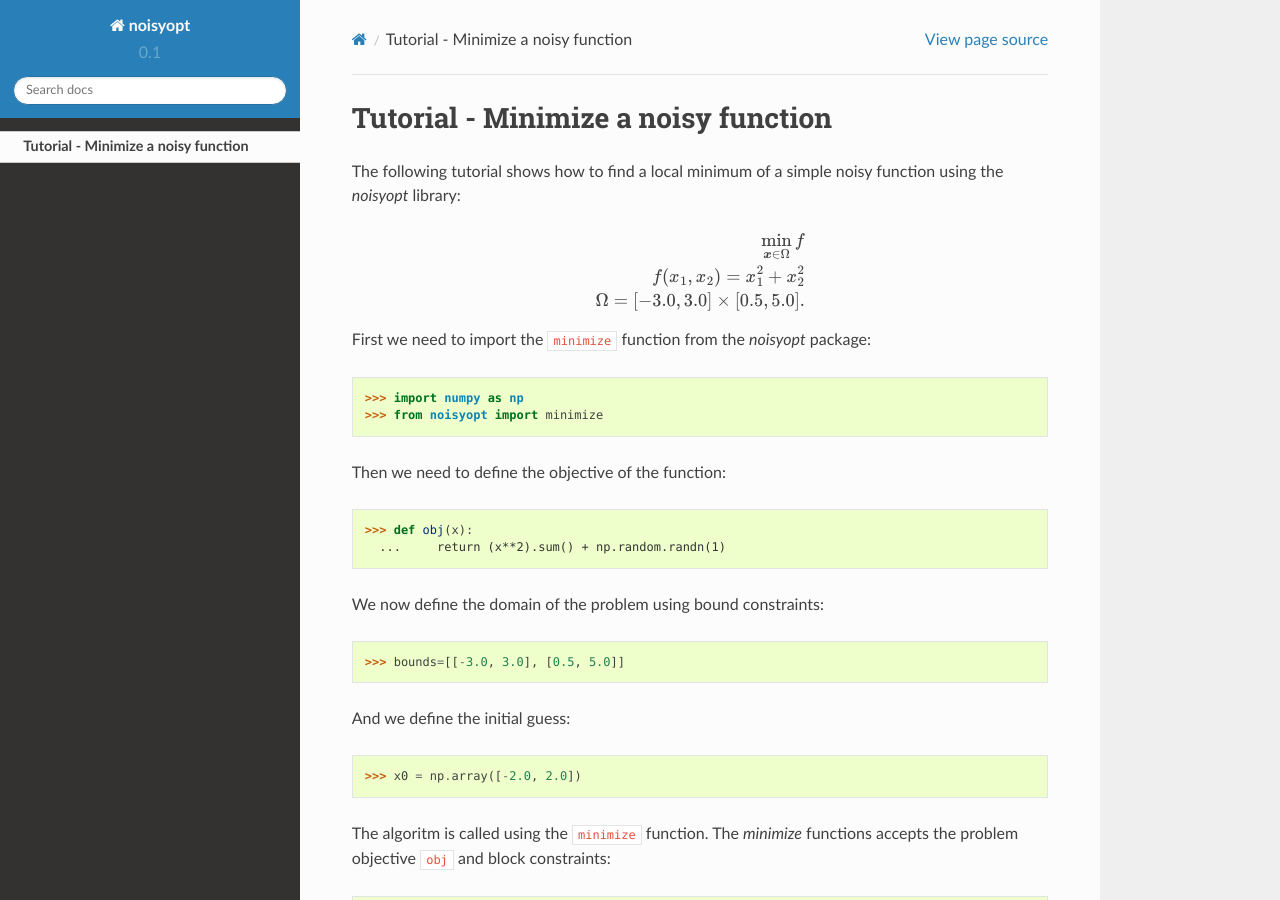
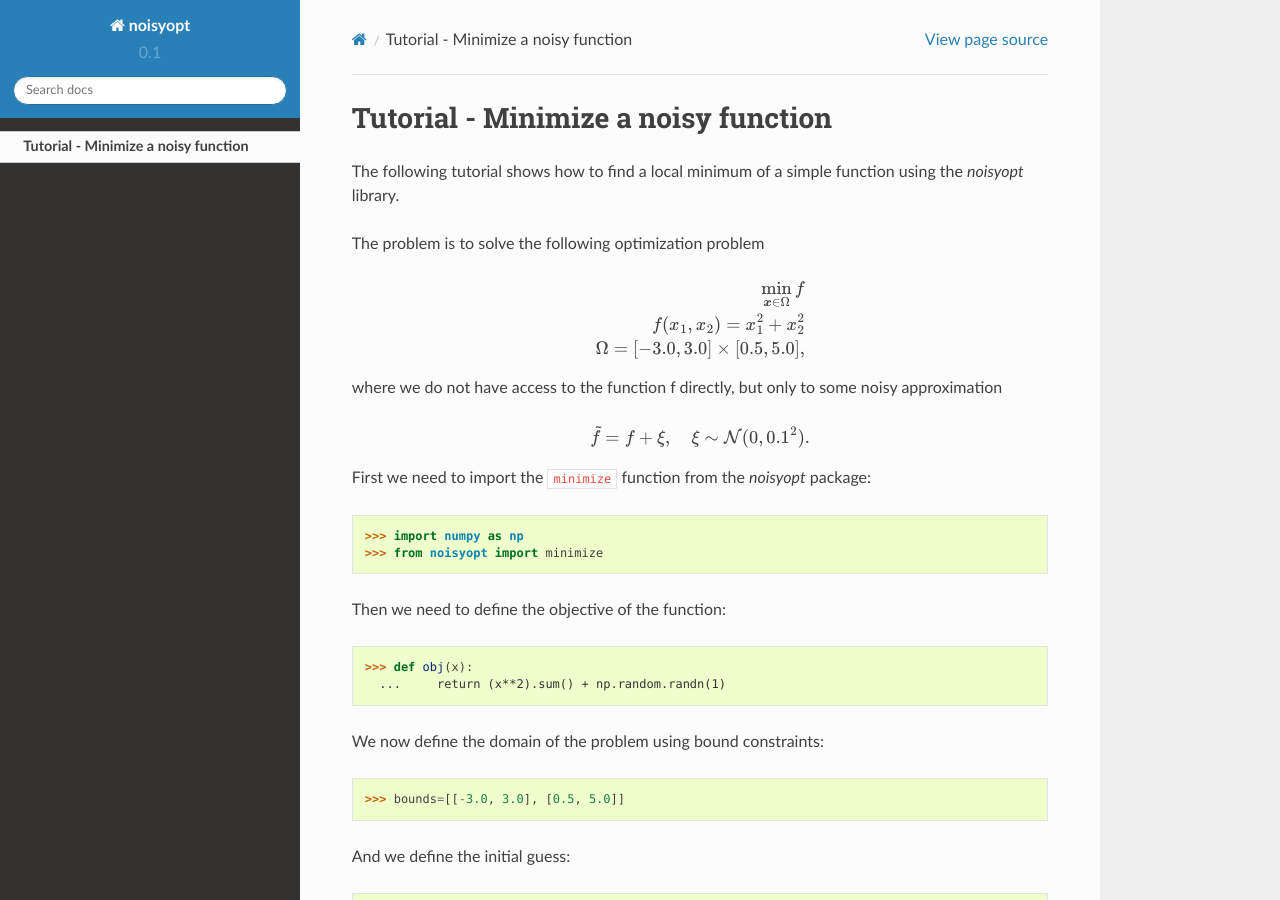
Before and after one commit to andim/noisyopt, a Sphinx documentation site: the page built from doc/tutorial.rst, in a window 1280 px wide and 900 px high. Built offline with Sphinx 7.4.7 and the Read the Docs theme 2.0.0, drawn with Linux system fonts in a browser that asks for light colours; formulas are drawn with MathJax 3; pages that are not in the unit, such as notebooks, are missing from menus.

Commit message:
added noise definition to tutorial

```diff
--- a/doc/index.rst
+++ b/doc/index.rst
@@ -9,7 +9,7 @@ Welcome to noisyopt's documentation!
 
     \min_{ l_i < x_i < u_i} f(\boldsymbol x),
 
-where the evaluations do not yield the precise function value, but the value plus some noise.
+where evaluations of the function f do not yield the precise function value, but the value plus some noise.
 The package implements a pattern search algorithm with an adaptive number of function
 evaluations to handle the stochasticity in function evaluations.
 
--- a/doc/tutorial.rst
+++ b/doc/tutorial.rst
@@ -2,7 +2,9 @@ Tutorial - Minimize a noisy function
 ====================================
 
 The following tutorial shows how to find a local minimum of a
-simple noisy function using the `noisyopt` library:
+simple function using the `noisyopt` library.
+
+The problem is to solve the following optimization problem
 
 .. math::
 
@@ -10,7 +12,14 @@ simple noisy function using the `noisyopt` library:
 
     f(x_1, x_2) = x_1^2 + x_2^2
 
-    \Omega = [-3.0, 3.0] \times [0.5, 5.0].
+    \Omega = [-3.0, 3.0] \times [0.5, 5.0],
+
+where we do not have access to the function f directly, but only
+to some noisy approximation
+
+.. math::
+
+    \tilde f = f + \xi, \quad \xi \sim \mathcal{N}(0, 0.1^2).
 
 First we need to import the ``minimize`` function from the `noisyopt` package::
 
```
